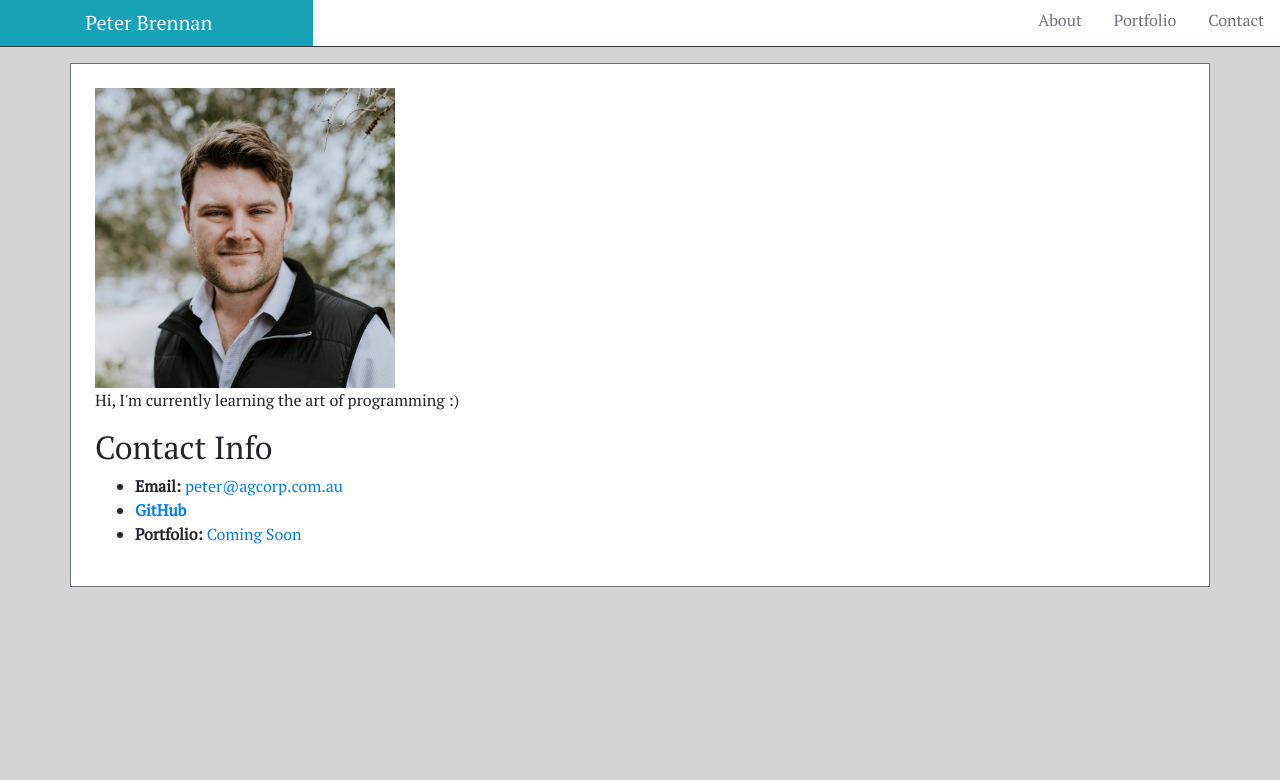
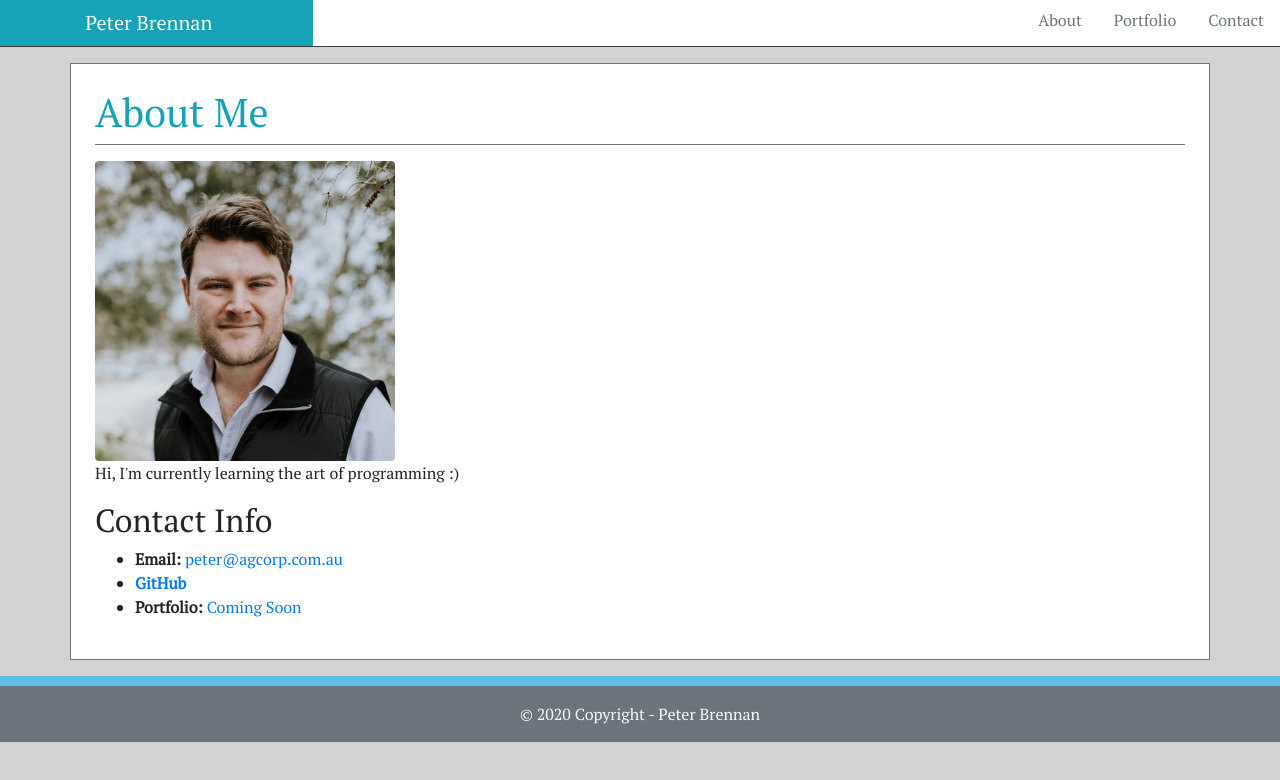
Before and after one commit to Pete331/Petes-Old-Bio, a plain HTML site: page index.html in a window 1280 px wide. Drawn offline with nearby package versions, Linux system fonts and the light colour scheme.

Commit message:
added footer to pages

```diff
--- a/index.html
+++ b/index.html
@@ -18,7 +18,7 @@
     <title>Peter Brennan | Developer</title>
   </head>
   <body>
-    <header class="border-bottom border-dark mb-3">
+    <header class="border-bottom border-dark mb-3 sticky-top">
       <!-- Menu hides when smaller than 768px -->
       <div class="row">
         <div class="col-md-3 d-none d-md-block bg-info navbar ">
@@ -74,8 +74,12 @@
     <div class="container">
       <div class="row bg-white border border-secondary">
         <div class="col-sm-12 p-4">
+          <div class="border-bottom border-secondary mb-3">
+            <h1 class="text-info">About Me</h1>
+          </div>
           <section id="my-bio">
             <img
+              class="rounded img-fluid mx-auto mx-md-0 d-block"
               id="bio-image"
               height="auto"
               width="300px"
@@ -102,6 +106,13 @@
         </div>
       </div>
     </div>
+    <footer class="footer">
+      <div
+        class="footer-copyright sticky-bottom text-light text-center bg-secondary py-3 border-3 mt-3"
+      >
+        © 2020 Copyright - Peter Brennan
+      </div>
+    </footer>
     <script
       src="https://code.jquery.com/jquery-3.4.1.slim.min.js"
       integrity="sha384-J6qa4849blE2+poT4WnyKhv5vZF5SrPo0iEjwBvKU7imGFAV0wwj1yYfoRSJoZ+n"
--- a/style/style.css
+++ b/style/style.css
@@ -5,6 +5,12 @@ body {
 
 #name {
     font-size: 20px;
+}
+
+.border-3 {
+    border-top-width:10px !important;
+    border-top-style: solid;
+    border-color: #5bc0de;
 }
 
 /* #menu-name {
```
Also changed, not shown: contact.html (+9 -5 lines), porfolio.html (+7 -2 lines).
